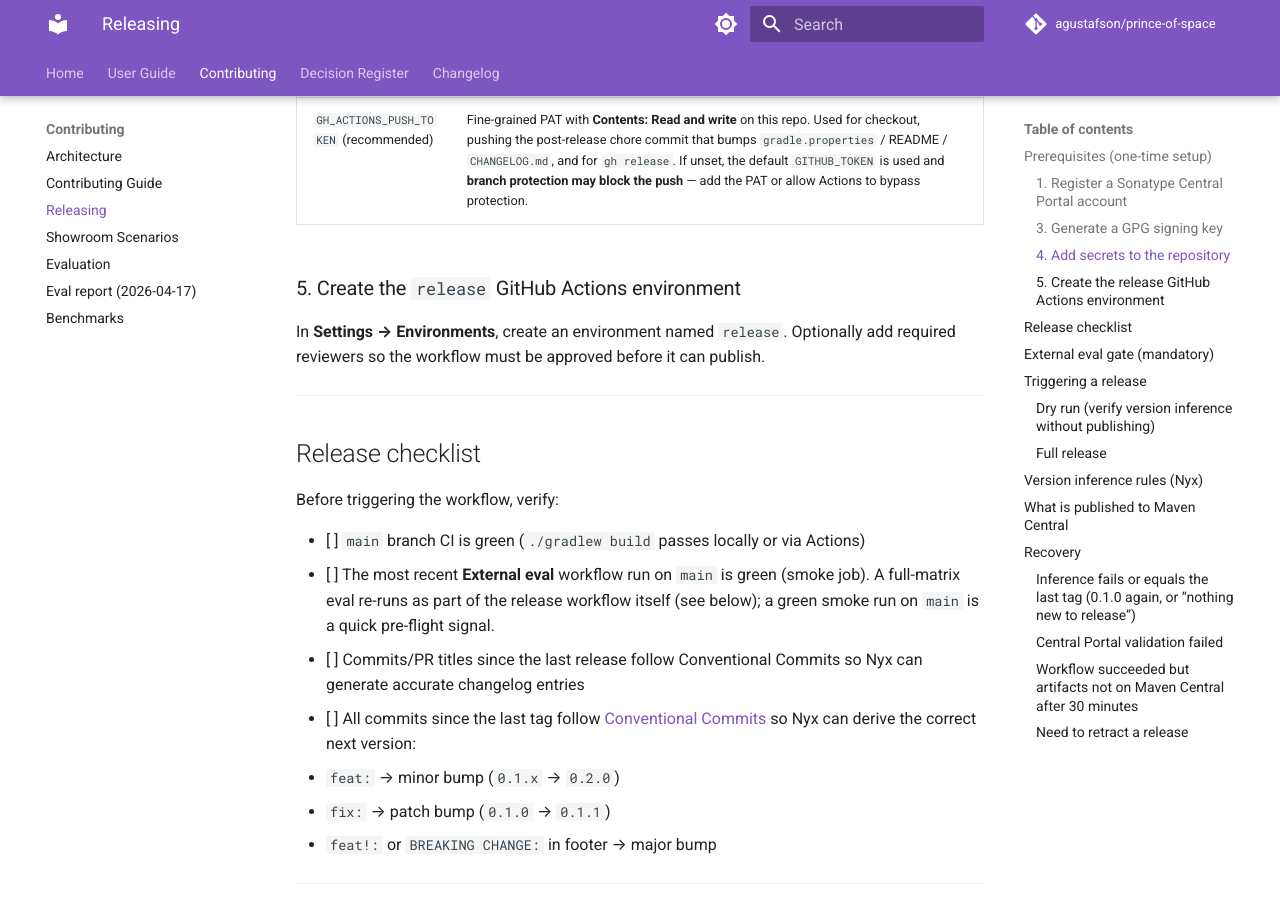
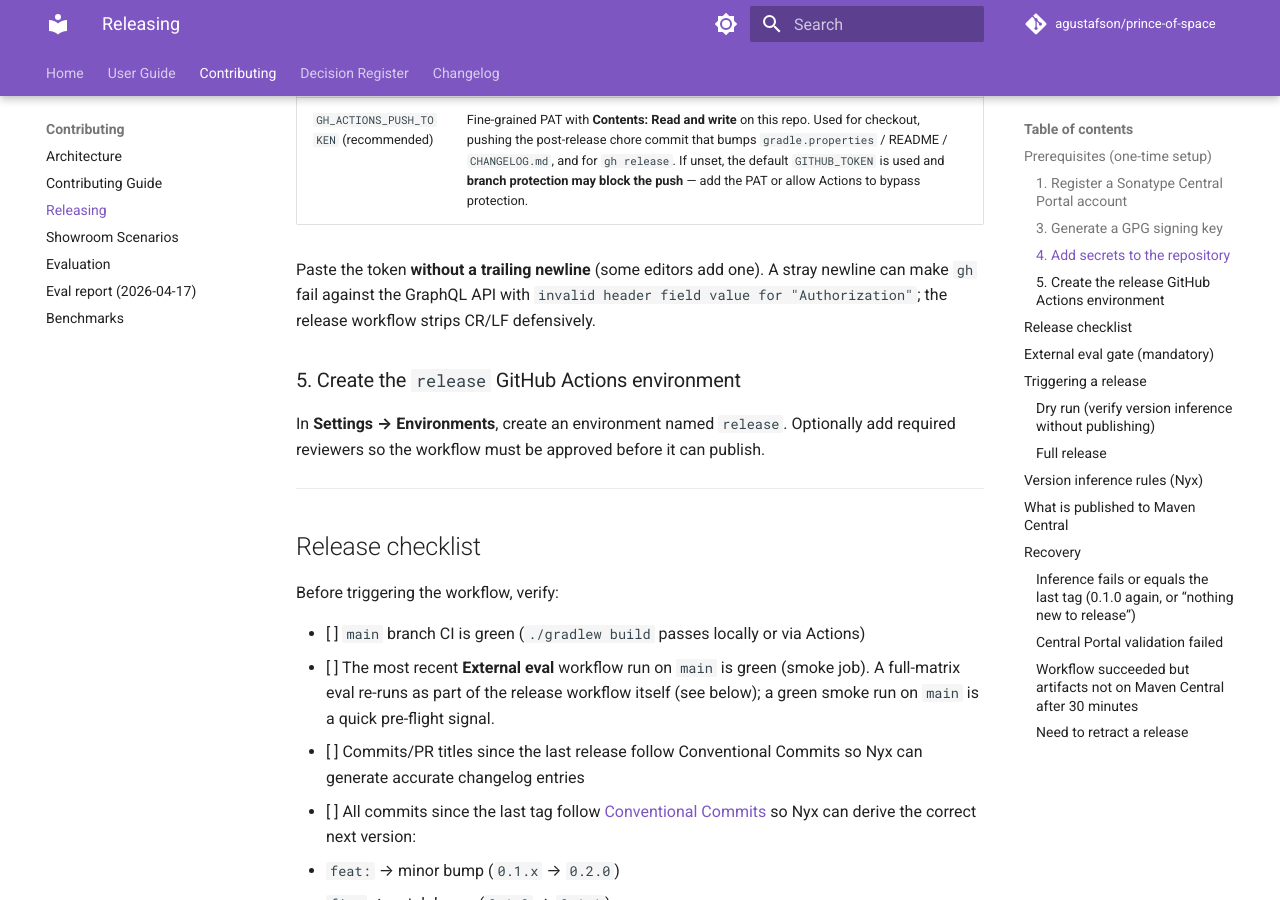
Before and after one commit to agustafson/prince-of-space, an MkDocs documentation site: the page built from docs/releasing.md, in a window 1280 px wide and 900 px high, scrolled down 1682 px. Built offline with MkDocs 1.6.1 and Material for MkDocs 9.7.7, drawn with Linux system fonts in a browser that asks for light colours; comment, search, counter and statistics services are not loaded.

Commit message:
ci: strip CR/LF from GitHub token before gh release and git push
Fine-grained PATs pasted into Actions secrets sometimes include a trailing
newline, which Go rejects for Authorization headers (gh GraphQL errors).
Export GH_TOKEN for gh alongside GITHUB_TOKEN.

```diff
--- a/RELEASING.md
+++ b/RELEASING.md
@@ -69,6 +69,8 @@
 | `GPG_PRIVATE_KEY`      | Armored GPG private key (`--armor --export-secret-keys`) |
 | `GPG_PASSPHRASE`       | Passphrase for the GPG key                    |
 | `GH_ACTIONS_PUSH_TOKEN` (recommended) | Fine-grained PAT with **Contents: Read and write** on this repo. Used for checkout, pushing the post-release chore commit that bumps `gradle.properties` / README / `CHANGELOG.md`, and for `gh release`. If unset, the default `GITHUB_TOKEN` is used and **branch protection may block the push** — add the PAT or allow Actions to bypass protection. |
+
+Paste the token **without a trailing newline** (some editors add one). A stray newline can make `gh` fail against the GraphQL API with `invalid header field value for "Authorization"`; the release workflow strips CR/LF defensively.
 
 ### 5. Create the `release` GitHub Actions environment
 
```
Also changed, not shown: 1 other file.
